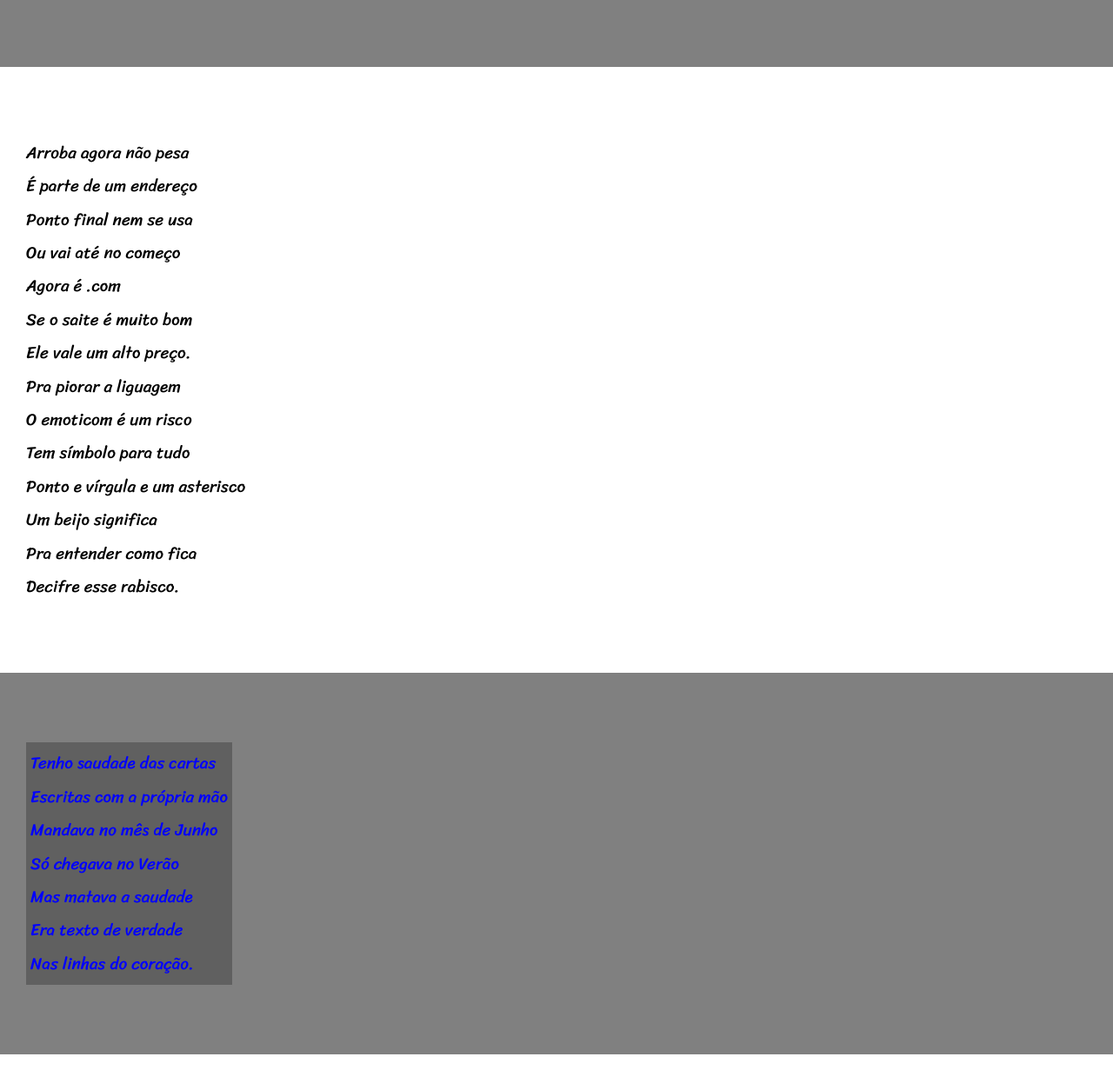
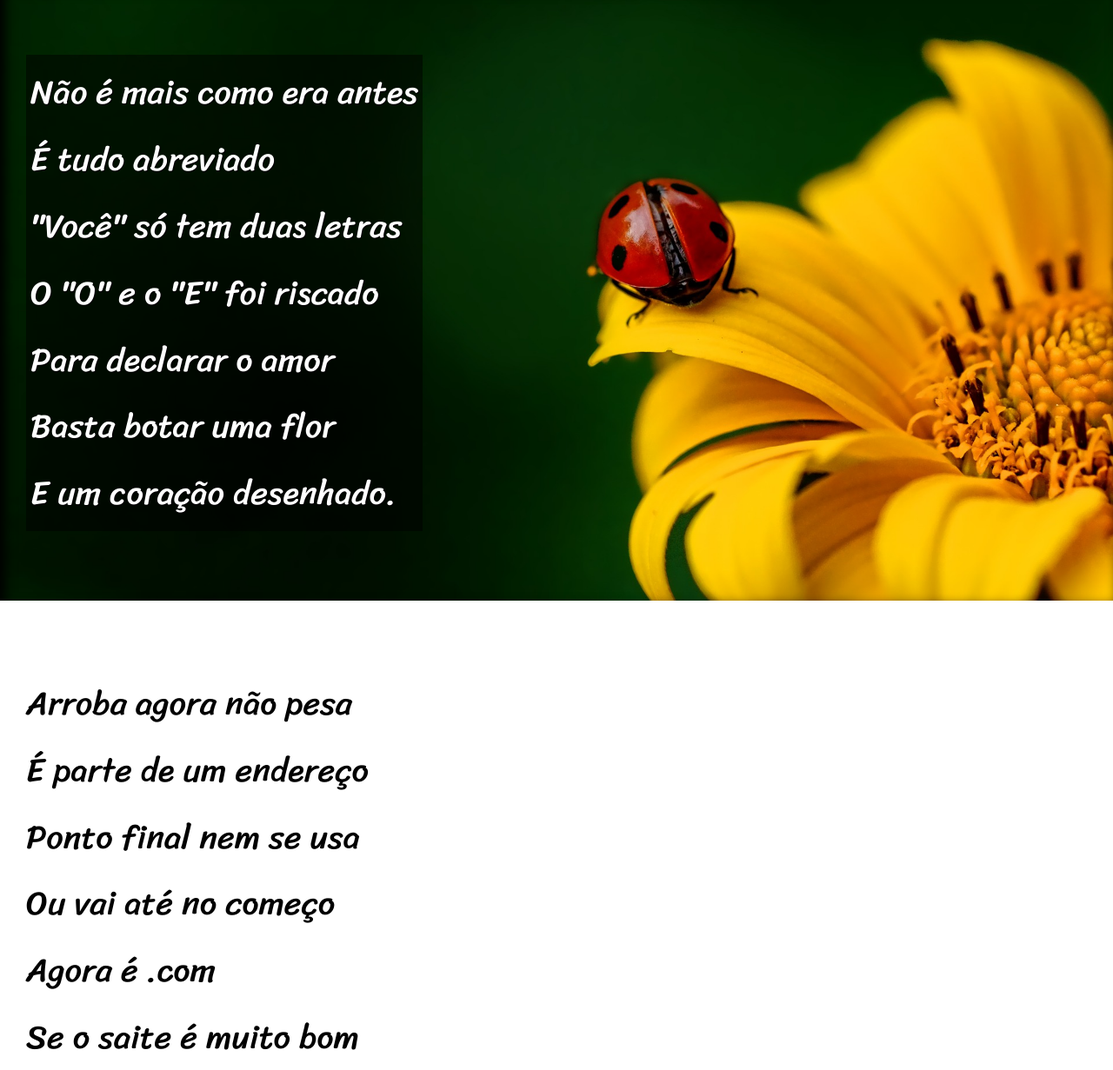
Before and after one commit to Natham01/html-css, a plain HTML site: page Materiais do Curso/Desafios/desafiocap20/cordel.html in a window 1280 px wide. Shown: the part 1009-2240 px from the top of the page at 87% size. Drawn offline with Linux system fonts and the light colour scheme.

Commit message:
Update CSS site do CORDEL

```diff
--- a/Materiais do Curso/Desafios/desafiocap20/cordel.html
+++ b/Materiais do Curso/Desafios/desafiocap20/cordel.html
@@ -3,11 +3,10 @@
 <head>
 	<meta charset="utf-8">
 	<meta name="viewport" content="width=device-width, initial-scale=1">
-	<title>Aula cap ?</title>
+	<title>Cordel Moderno?</title>
 
 
 	<style type="text/css">
-
 
 		@import url('https://fonts.googleapis.com/css2?family=Passion+One&family=Sriracha&display=swap');
 
@@ -60,7 +59,11 @@
 			line-height: 2em;
 			padding-left: 30px;
 			font-family: var(--fonte3);
-			font-size: 1.5vw;
+			font-size: 3vw;
+		}
+
+		section > p {
+			padding-bottom: 2em;
 		}
 
 		section.normal {
@@ -70,13 +73,27 @@
 
 		section.imagem {
 			background-color: gray;
-			color: blue;
+			color: white;
+			box-shadow: inset 6px 6px 13px 0px black;
+			background-size: cover;
+			background-attachment: fixed;
 		}
 
 		section.imagem > p {
 			display: inline-block;
 			padding: 5px;
-			background-color: rgba(0, 0, 0, 0.250);
+			background-color: rgba(0, 0, 0, 0.510);
+			text-shadow: 1px 1px 0px black;
+		}
+
+		section#img01 {
+			background-image: url(imagens/background001.jpg);
+			background-position: right center;
+		}
+
+		section#img02 {
+			background-image: url(imagens/background002.jpg);
+			background-position: right center;
 		}
 
 		footer {
```
